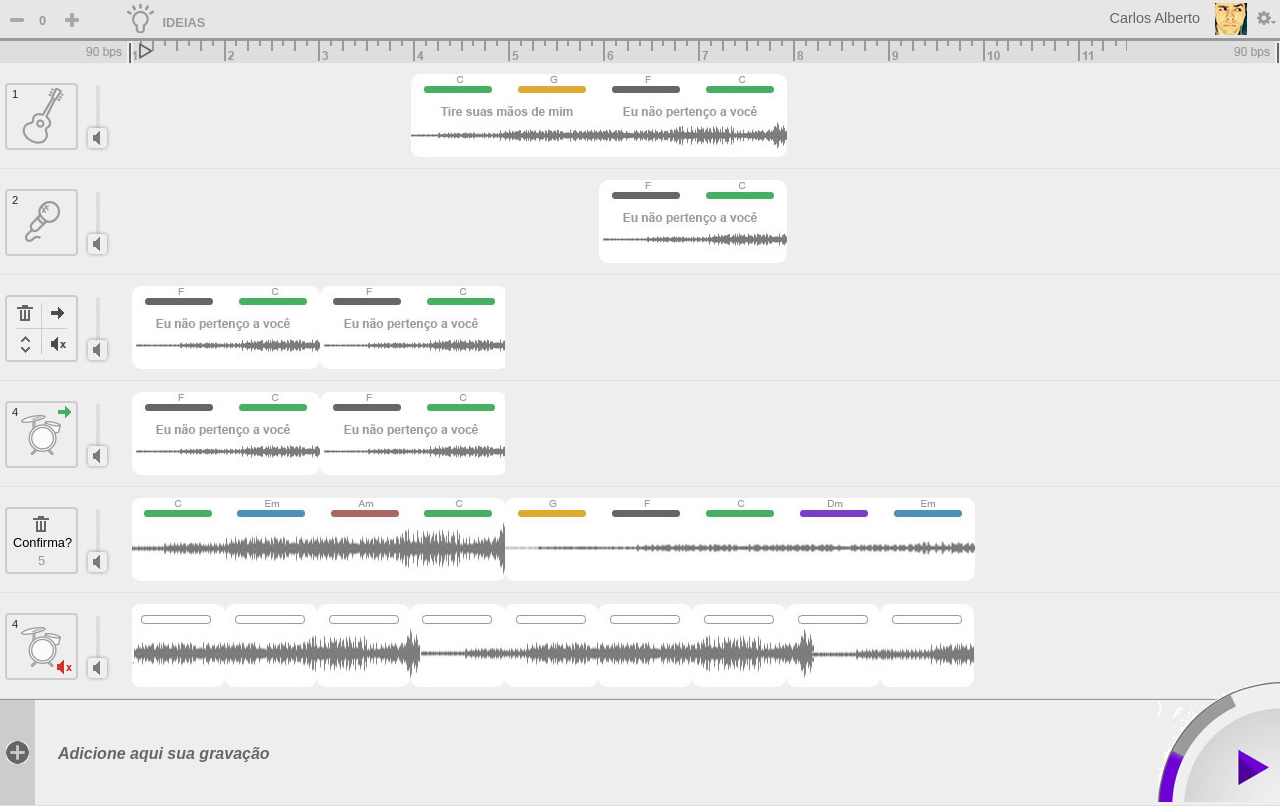
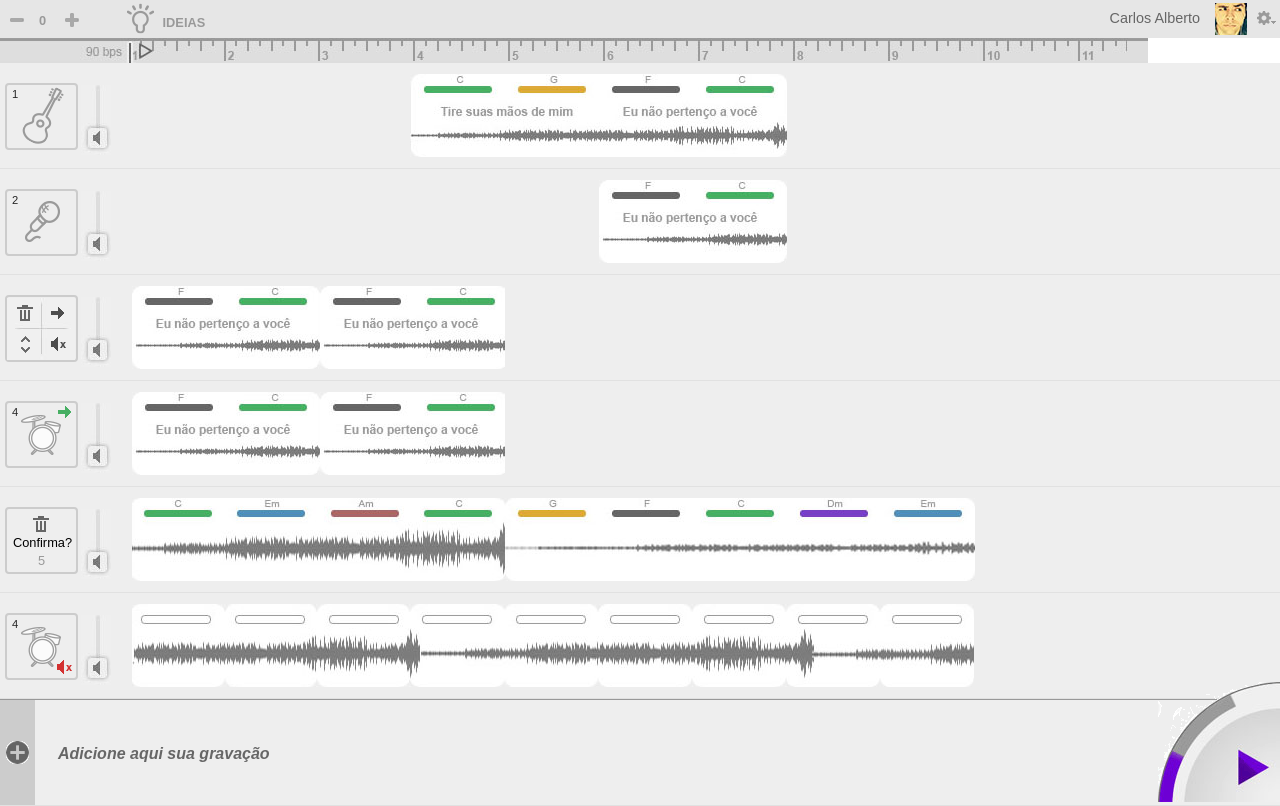
Before and after one commit to andreworkgit/demandprice14032014, a PHP site: page /ncbox.html in a window 1280 px wide. Shown: the part 35-841 px from the top of the page. Run offline with PHP 8.4, Linux system fonts and the light colour scheme.

Commit message:
atualizacao

```diff
--- a/css/default.css
+++ b/css/default.css
@@ -47,6 +47,9 @@ header input{
 }
 @media screen and (max-width: 842px){
 	header input{width: 84%}
+}
+@media screen and (max-width: 368px){
+	header input{width: 63%}
 }
 header input::-webkit-input-placeholder {color: #CCC;font: bold italic 1.1em Arial;}
 header input:-moz-placeholder { /* Firefox 18- */ color: #CCC;font: bold italic 1.1em Arial;}
@@ -126,30 +129,28 @@ header input:-ms-input-placeholder {color: #CCC;font: bold italic 1.1em Arial;}
 	cursor: pointer;
 }
 .tracks{
-	width: 100%;
-	overflow: auto;
-    top: 73px;
+    top: 98px;
     right: 0;
     left: 0;
     bottom: 0;
     background-color: #eee;
     clear: both;
     position: absolute;
+    overflow: auto;
+    width: 100%;
 }
 .tracks ul{
-	max-width: 1000%;
-	float: left;
-	min-width: 100%;
-
+	position: absolute;
+	width: 100%;
 }
 .tracks ul li{
 	height: 105px;
 	border-bottom: 1px solid #e1e1e1;
 	float:left;
-	white-space:nowrap;
-	width:100%;
+	position: relative;
+	min-width: 100%;
 	list-style: none;
-	position: relative;
+	white-space: nowrap;
 }
 .guitar-track, .vocal-track, .tools-track, .drumm-track, .delete-track{
 	width: 69px;
@@ -317,8 +318,8 @@ header input:-ms-input-placeholder {color: #CCC;font: bold italic 1.1em Arial;}
 }
 .regua{
 	background: url(/images/regua.gif);
-	widows: 1148px;
 	height: 25px;
+	width: 1148px;
 }
 .player{
 	background: url(/images/player.gif);
--- a/css/mobile.css
+++ b/css/mobile.css
@@ -1,7 +1,3 @@
 .toolbar-user span{display: none;}
 .logoHover{display: none !important;}
 .tooltip-center, .tooltip-left{display: none;}
-
-@media screen and (max-width: 368px){
-	header input{width: 63%}
-}
--- a/ncbox.html
+++ b/ncbox.html
@@ -51,11 +51,15 @@
 
 		</div>
 
+		<div class="regua">
+			<img src="images/img_trans.gif" width="0" alt="">
+		</div>
+
 		<div class="tracks">
-			<div class="regua">
-				<img src="images/img_trans.gif" width="0" alt="">
-			</div>
+
 			<ul>
+
+
 
 				<li>
 					<div class="guitar-track">
@@ -144,10 +148,10 @@
 
 		</div>
 	</div>
-
 	<footer>
 		<img class="player" src="images/img_trans.gif" width="0" alt="">
 	</footer>
 
+
 </body>
 </html>
```
